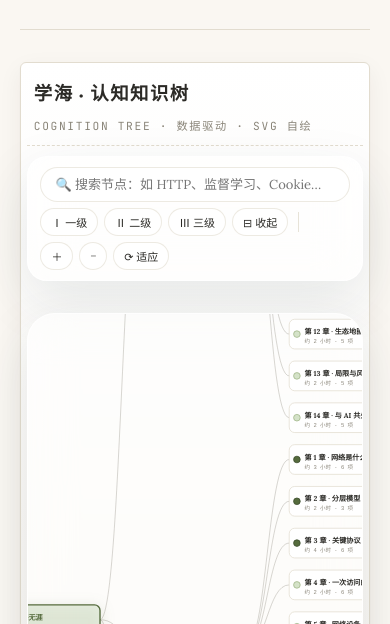
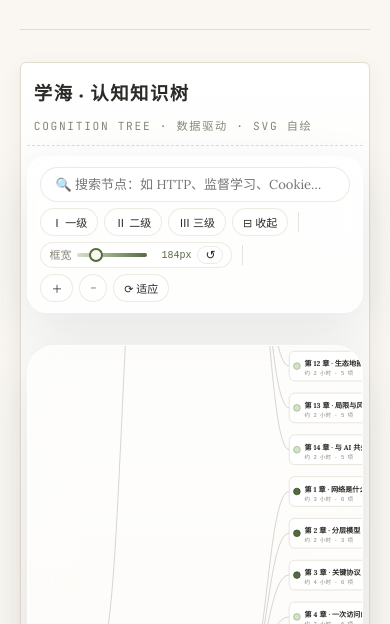
Before and after one commit to WANG-star-alt/xuehai-wuya, a plain HTML site: page index.html in a window 390 px wide. Shown: the part 220-844 px from the top of the page. Drawn offline with Linux system fonts and the light colour scheme.

Commit message:
feat(tree): add node width slider (120-420px) with live relayout

```diff
--- a/assets/cognition-tree.css
+++ b/assets/cognition-tree.css
@@ -78,6 +78,81 @@
   height: 20px;
   background: rgba(226, 220, 207, 0.8);
   margin: 0 4px;
+}
+
+/* ============ 节点宽度滑块 ============ */
+.width-control {
+  display: flex;
+  align-items: center;
+  gap: 8px;
+  padding: 4px 10px;
+  border: 1px solid rgba(226, 220, 207, 0.6);
+  border-radius: 999px;
+  background: rgba(255, 255, 255, 0.7);
+}
+
+.width-control label {
+  font-family: 'Lora', 'Noto Serif SC', serif;
+  font-size: 12px;
+  color: #8a8579;
+  white-space: nowrap;
+}
+
+.width-control #node-width-value {
+  font-family: 'JetBrains Mono', monospace;
+  font-size: 11px;
+  color: #556b3d;
+  min-width: 44px;
+  text-align: right;
+}
+
+.width-control #node-width-reset {
+  padding: 2px 7px;
+  font-size: 12px;
+  line-height: 1;
+  border-radius: 999px;
+}
+
+/* range 滑块样式（跨浏览器） */
+.width-control input[type="range"] {
+  -webkit-appearance: none;
+  appearance: none;
+  width: 110px;
+  height: 4px;
+  border-radius: 999px;
+  background: linear-gradient(90deg, #d4e2c8 0%, #556b3d 100%);
+  outline: none;
+  cursor: pointer;
+}
+
+.width-control input[type="range"]::-webkit-slider-thumb {
+  -webkit-appearance: none;
+  appearance: none;
+  width: 14px;
+  height: 14px;
+  border-radius: 50%;
+  background: #faf7f2;
+  border: 2px solid #556b3d;
+  cursor: grab;
+  transition: transform 0.12s;
+}
+
+.width-control input[type="range"]::-webkit-slider-thumb:active {
+  cursor: grabbing;
+  transform: scale(1.15);
+}
+
+.width-control input[type="range"]::-moz-range-thumb {
+  width: 14px;
+  height: 14px;
+  border-radius: 50%;
+  background: #faf7f2;
+  border: 2px solid #556b3d;
+  cursor: grab;
+}
+
+.width-control input[type="range"]:focus-visible {
+  box-shadow: 0 0 0 3px rgba(85, 107, 61, 0.2);
 }
 
 /* ============ 搜索结果浮层 ============ */
@@ -468,6 +543,20 @@
     padding: 5px 10px;
     font-size: 11px;
   }
+  .width-control {
+    padding: 3px 8px;
+    gap: 6px;
+  }
+  .width-control input[type="range"] {
+    width: 70px;
+  }
+  .width-control label {
+    font-size: 11px;
+  }
+  .width-control #node-width-value {
+    font-size: 10px;
+    min-width: 38px;
+  }
   .detail-meta {
     grid-template-columns: 1fr;
   }
--- a/assets/cognition-tree.js
+++ b/assets/cognition-tree.js
@@ -8,7 +8,9 @@
   'use strict';
 
   // ============ 常量配置 ============
-  const NODE_W = 184;
+  const NODE_W_DEFAULT = 184;
+  const NODE_W_MIN = 120;
+  const NODE_W_MAX = 420;
   const NODE_H = 54;
   const COL_GAP = 80;      // 列间距（额外距离）
   const ROW_GAP = 22;      // 行间距
@@ -18,9 +20,10 @@
   const PAD_BOTTOM = 40;
   const MIN_SCALE = 0.55;
   const MAX_SCALE = 2.5;
-  const NODE_LABEL_MAX = 16; // 节点显示最多字符数
 
   // ============ 状态变量 ============
+  let NODE_W = NODE_W_DEFAULT;          // 节点宽度（可由滑块调节）
+  let NODE_LABEL_MAX = 16;              // 显示字符数上限，随宽度联动
   let selectedNodeId = null;
   let scale = 1;
   let translateX = 0;
@@ -432,6 +435,17 @@
     setTimeout(fitCanvas, 50);
   }
 
+  // ============ 节点宽度调节 ============
+  function setNodeWidth(w, doFit) {
+    NODE_W = Math.max(NODE_W_MIN, Math.min(NODE_W_MAX, Math.round(w)));
+    // 字符数上限随宽度线性联动：184px ≈ 16 字
+    NODE_LABEL_MAX = Math.max(6, Math.round((NODE_W - 44) / 8.75));
+    const out = document.getElementById('node-width-value');
+    if (out) out.textContent = NODE_W + 'px';
+    render();
+    if (doFit) fitCanvas();
+  }
+
   // ============ 事件绑定 ============
   function bindEvents() {
     // 工具栏按钮
@@ -442,6 +456,27 @@
     document.getElementById('btn-depth-2')?.addEventListener('click', () => expandToDepth(2));
     document.getElementById('btn-depth-3')?.addEventListener('click', () => expandToDepth(3));
     document.getElementById('btn-collapse-all')?.addEventListener('click', collapseAll);
+
+    // 节点宽度滑块
+    const widthSlider = document.getElementById('node-width-slider');
+    if (widthSlider) {
+      widthSlider.min = String(NODE_W_MIN);
+      widthSlider.max = String(NODE_W_MAX);
+      widthSlider.value = String(NODE_W);
+      // 拖动过程：只重绘，不 fit（避免画面乱跳）
+      widthSlider.addEventListener('input', () => {
+        setNodeWidth(parseInt(widthSlider.value, 10), false);
+      });
+      // 松手后：适应画布
+      widthSlider.addEventListener('change', () => {
+        setNodeWidth(parseInt(widthSlider.value, 10), true);
+      });
+    }
+    // 双击滑块恢复默认宽度
+    document.getElementById('node-width-reset')?.addEventListener('click', () => {
+      if (widthSlider) widthSlider.value = String(NODE_W_DEFAULT);
+      setNodeWidth(NODE_W_DEFAULT, true);
+    });
 
     // 搜索
     const searchInput = document.getElementById('tree-search');
@@ -525,6 +560,9 @@
     });
 
     bindEvents();
+    // 同步滑块显示值
+    const wOut = document.getElementById('node-width-value');
+    if (wOut) wOut.textContent = NODE_W + 'px';
     render();
     // 用 requestAnimationFrame 确保 SVG 已经布局完成再计算缩放
     requestAnimationFrame(() => {
--- a/index.html
+++ b/index.html
@@ -368,7 +368,7 @@
       text-transform: uppercase;
     }
   </style>
-  <link rel="stylesheet" href="./assets/cognition-tree.css?v=ct-3" />
+  <link rel="stylesheet" href="./assets/cognition-tree.css?v=ct-13" />
 </head>
 <body>
   <article class="page">
@@ -399,6 +399,14 @@
           <button type="button" id="btn-collapse-all" title="只保留根">⊟ 收起</button>
         </div>
         <div class="btn-group-sep"></div>
+        <div class="width-control">
+          <label for="node-width-slider">框宽</label>
+          <input type="range" id="node-width-slider" min="120" max="420" step="4" value="184"
+                 aria-label="调节知识树节点框宽度" />
+          <span id="node-width-value">184px</span>
+          <button type="button" id="node-width-reset" title="恢复默认宽度">↺</button>
+        </div>
+        <div class="btn-group-sep"></div>
         <div class="btn-group">
           <button type="button" id="btn-zoom-in" title="放大">＋</button>
           <button type="button" id="btn-zoom-out" title="缩小">−</button>
@@ -424,7 +432,7 @@
       </div>
 
       <div class="kmap-tip">
-        点击节点选中并展开 · 滚轮缩放 · 拖拽画布空白处平移 · 搜索快速定位 · 双击右侧"打开完整学习章节"跳转
+        点击节点选中并展开 · 拖动"框宽"滑块调节节点宽度 · 滚轮缩放 · 拖拽画布空白处平移 · 搜索快速定位
       </div>
     </section>
 
@@ -761,7 +769,7 @@
 
   </article>
 
-  <script src="./assets/tree-data.js?v=ct-12"></script>
-  <script src="./assets/cognition-tree.js?v=ct-12"></script>
+  <script src="./assets/tree-data.js?v=ct-13"></script>
+  <script src="./assets/cognition-tree.js?v=ct-13"></script>
 </body>
 </html>
```
Also changed, not shown: 1 other file.
